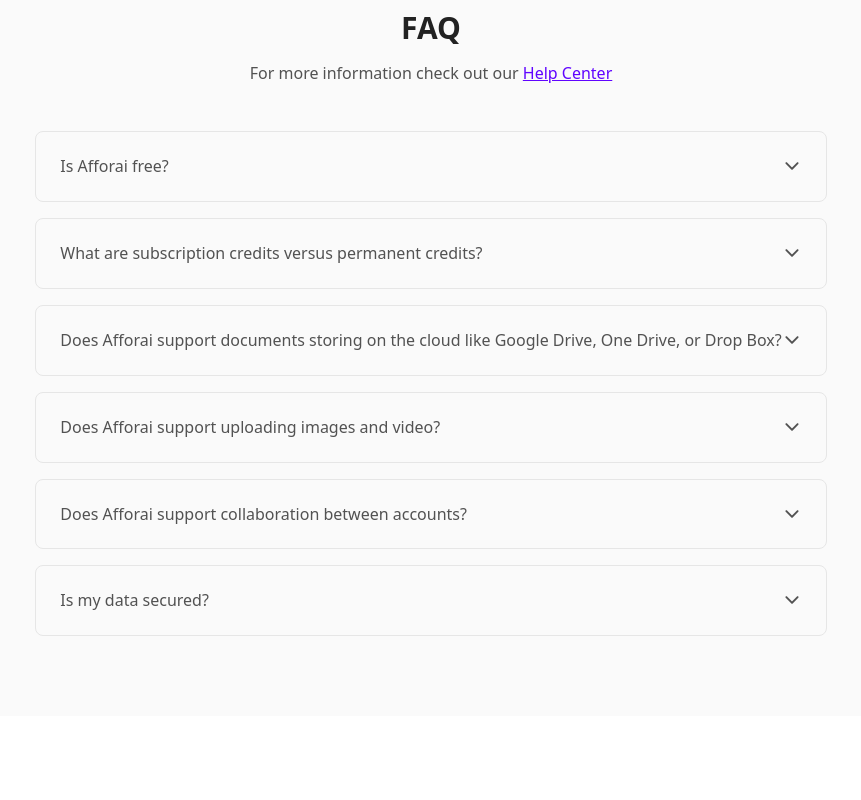
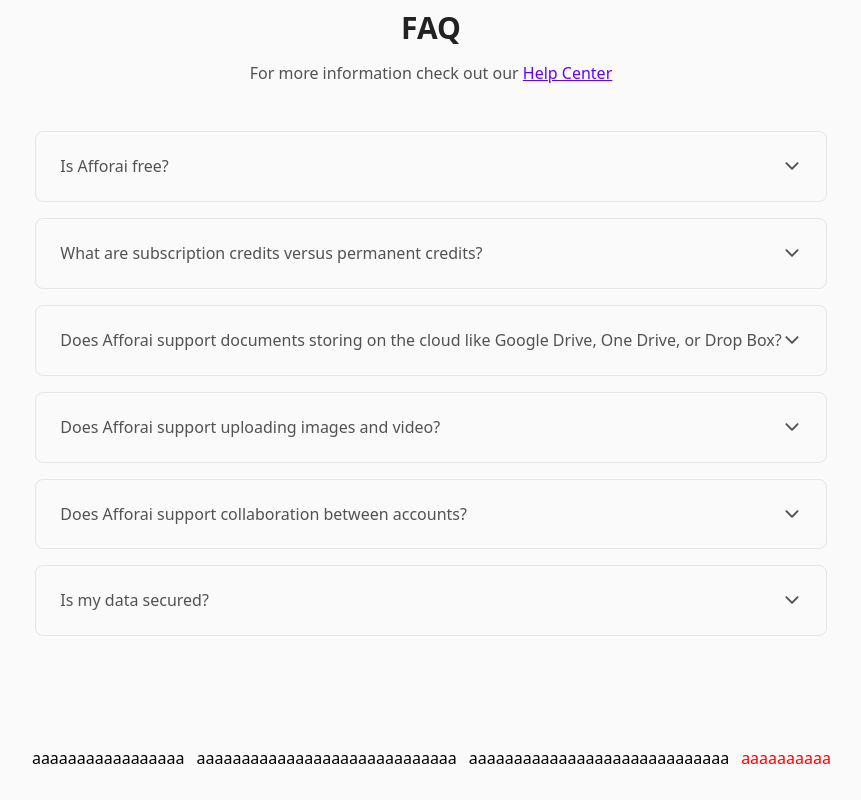
Before and after one commit to atttaskalyar/afforai-homepage, a React (Vite) app in the folder Afforai/: page / in a window 1280 px wide. Shown: the part 4230-5030 px from the top of the page, without its empty margins (209-1070 px from the left). Before the commit the page ends 4946 px from the top, so only its background shows below. Built offline with nearby package versions, Linux system fonts and the light colour scheme.

Commit message:
added drag component

```diff
--- a/Afforai/src/components/UseCaseComponents/DraggableMovingSlider/index.jsx
+++ b/Afforai/src/components/UseCaseComponents/DraggableMovingSlider/index.jsx
@@ -1,12 +1,88 @@
 import styles from "./style.module.css";
+import { useRef, useState, useEffect } from "react";
 
-const DraggableMovingSlider = ({[elements]}) => {
- <div className={styles.carouselContainer}>
-    <div className={styles.carouselTrack}>
+const DraggableMovingSlider = ({children, direction, speed, dragSpeed}) => {
 
+   //tracks the position of the X-co-ordinate where the dragging started
+   const [previousPosX, setPreviousPosX] = useState();
+   const [isMouseDown, setIsMouseDown] = useState(false);
+
+   const elements = useRef();
+
+
+   const handleDrag = (e) => {
+      if(isMouseDown){
+         const offset = previousPosX - e.clientX
+         elements.current.scrollLeft = (offset +previousPosX) * dragSpeed;
+      }
+    };
+
+    const handleOnMouseDown = (e)=>{
+         setPreviousPosX(e.clientX)
+         setIsMouseDown(true)
+    }
+
+
+
+
+
+    useEffect(() => {
+      let intervalId;
+
+      elements.current.scrollLeft= elements.current.scrollWidth/3;
+      let elementWidth = elements.current.scrollWidth/3;
+
+      const autoScroll = () => {
+        intervalId = setInterval(
+         () => {
+         if(!isMouseDown){
+            elements.current.scrollLeft += 1*speed;
+            if(elements.current.scrollLeft>=2*elementWidth){
+               elements.current.scrollLeft= elements.current.scrollWidth/3;
+            }
+         }
+        }, 10);
+      };
+
+      const stopAutoScroll = () => {
+        clearInterval(intervalId);
+      };
+
+      // Start automatic scrolling by default
+      autoScroll();
+
+      // Clear interval on unmount or when component is not focused
+      return () => {
+        stopAutoScroll();
+      };
+    }, []);
+
+
+
+return  <div className={styles.carouselContainer}>
+    <div className={styles.carouselTrack} ref={elements} onMouseMove={handleDrag} onMouseDown={handleOnMouseDown} onMouseUp={()=>setIsMouseDown(false)}>
+      <div className={styles.carouselElement}>
+      {children}
+      </div>
+      <div className={styles.carouselElement}>
+      {children}
+      </div>
+      <div className={styles.carouselElement}>
+      {children}
+      </div>
     </div>
 
  </div>
+
+
+
+
 };
 
+DraggableMovingSlider.defaultProps={
+   direction:"left",
+   speed:1,
+   dragSpeed:1,
+}
+
 export default DraggableMovingSlider;
--- a/Afforai/src/components/UseCaseComponents/DraggableMovingSlider/style.module.css
+++ b/Afforai/src/components/UseCaseComponents/DraggableMovingSlider/style.module.css
@@ -0,0 +1,26 @@
+.carouselContainer{
+    max-width: 800px;
+    margin: auto auto;
+
+}
+
+.carouselTrack{
+    overflow-x: scroll;
+    overflow-y: hidden;
+    display: flex;
+    gap: 12px;
+    user-select: none;
+
+}
+
+
+.carouselElement{
+    display: flex;
+    gap: 12px;
+    margin: 30px 0px;
+    user-select: none;
+}
+
+::-webkit-scrollbar{
+    display: none;
+}
--- a/Afforai/src/pages/index.jsx
+++ b/Afforai/src/pages/index.jsx
@@ -1,3 +1,4 @@
+import DraggableMovingSlider from "../components/UseCaseComponents/DraggableMovingSlider";
 import FAQSection from "../components/UseCaseComponents/FAQSection";
 import HeadingSection from "../components/UseCaseComponents/HeadingSection";
 import IntroductionSection from "../components/UseCaseComponents/IntroductionSection";
@@ -16,6 +17,23 @@ const index = () => {
       <WhyChooseUsSection />
       <MultipleChatBotsSection />
       <FAQSection />
+      <DraggableMovingSlider direction={"left"}>
+      <div style={{color:"red"}}>
+        aaaaaaaaaaaaaaaaaaaaaaaaaaaaa
+      </div>
+      <div>
+        aaaaaaaaaaaaaaaaaaaaaaaaaaaaa
+      </div>
+      <div>
+        aaaaaaaaaaaaaaaaaaaaaaaaaaaaa
+      </div>
+      <div>
+        aaaaaaaaaaaaaaaaaaaaaaaaaaaaa
+      </div>
+      <div>
+        aaaaaaaaaaaaaaaaaaaaaaaaaaaaa
+      </div>
+      </DraggableMovingSlider>
     </>
   );
 };
```
